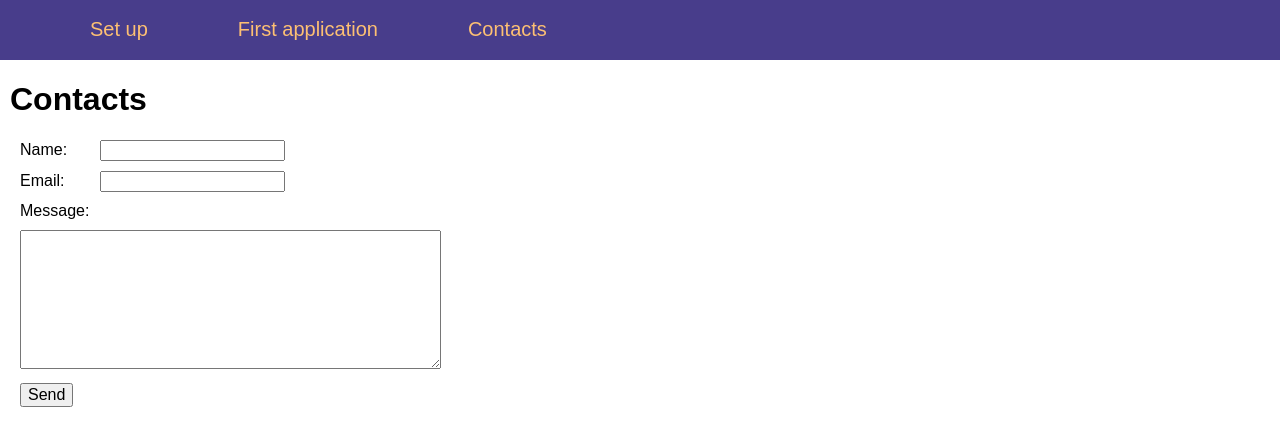
After one commit to ddianaoo/FlaskStart, a Flask app: page /contact in a window 1280 px wide. The commit adds this page. Shown: the top 446 px of the page. Run offline with Flask 2, Linux system fonts and the light colour scheme.

Commit message:
add form for contacts

```diff
--- a/flsite.py
+++ b/flsite.py
@@ -1,4 +1,4 @@
-from flask import Flask, render_template, url_for
+from flask import Flask, render_template, url_for, request
 
 app = Flask(__name__)
 
@@ -22,6 +22,14 @@ def profile(username):
     return f"User - {username}"
 
 
+@app.route("/contact", methods=["POST", "GET"])
+def contact():
+    if request.method == "POST":
+        print(request.form)
+        return f'<h1>Thank you for you message, {request.form["username"]}</h1>'
+    return render_template('contact.html', title=menu[2]['name'], menu=menu)
+
+
 # @app.route("/profile/<username>/<int:number>")
 # def profile(username, number):
 #     return f"User - {username}; Number - {number}"
--- a/static/css/styles.css
+++ b/static/css/styles.css
@@ -64,3 +64,7 @@ div.content {
 .flash.success {
     border: 1px solid #21DB56;
 }
+
+.form-contact{
+    margin: 20px;
+}
--- /dev/null
+++ b/templates/contact.html
@@ -0,0 +1,13 @@
+{% extends 'base.html' %}
+
+{% block content %}
+{{ super() }}
+<form action="/contact" method="post" class="form-contact">
+    <p><label>Name: </label><input type="text" name="username" value="" required></p>
+    <p><label>Email: </label><input type="email" name="email" value="" required></p>
+    <p><label>Message: </label></p>
+    <p><textarea name="message" rows="7" cols="40"></textarea></p>
+    <p><input type="submit" value="Send"></p>
+
+</form>
+{% endblock %}
```
